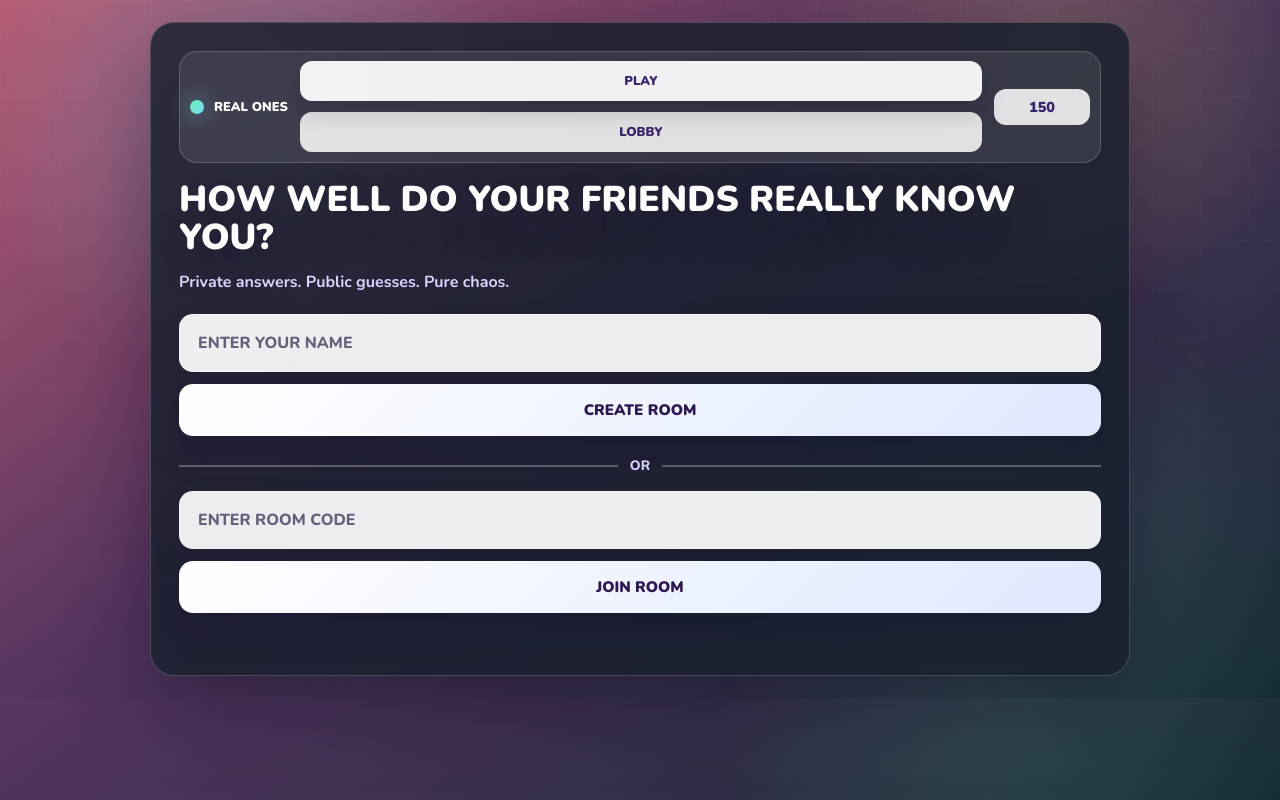
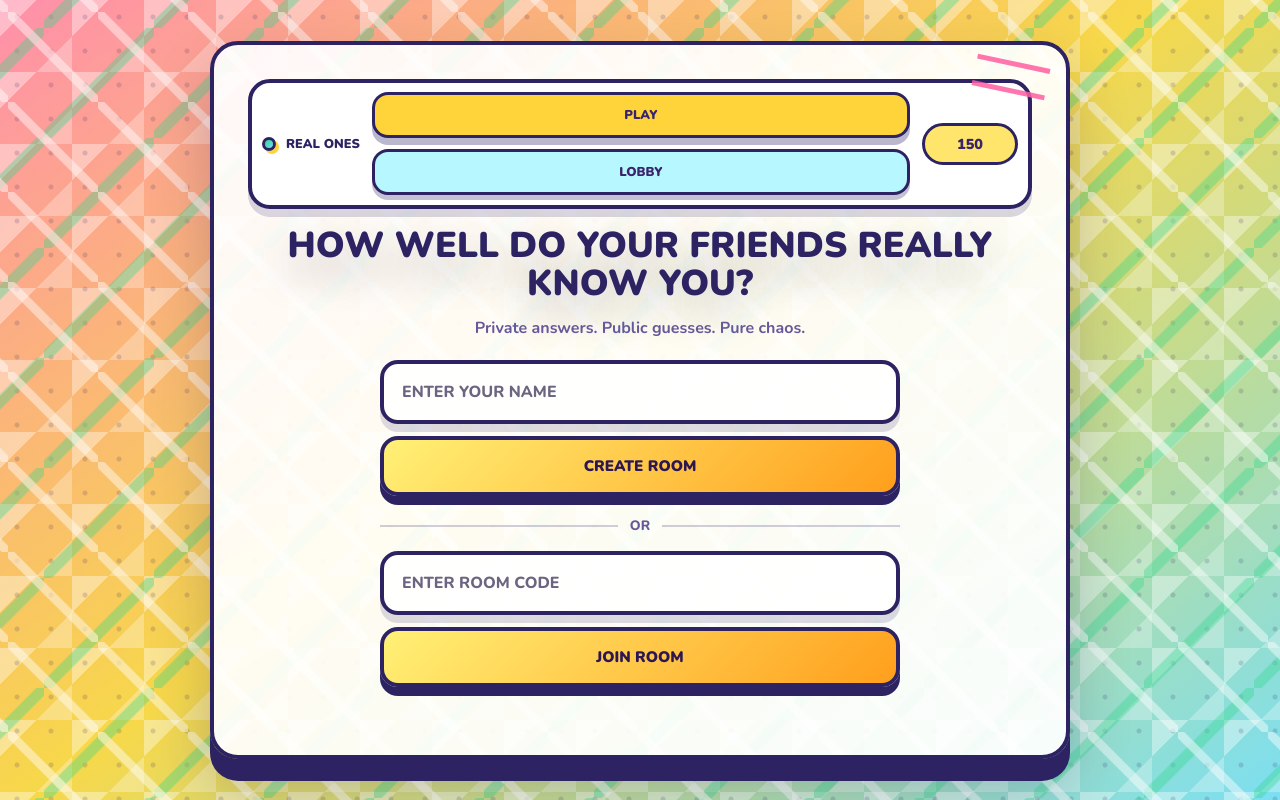
Before and after one commit to SuperDA14/real-ones, a website: page public/index.html in a window 1280 px wide. Drawn offline with nearby package versions, Linux system fonts and the light colour scheme; no server answers.

Commit message:
Update game

```diff
--- a/public/index.html
+++ b/public/index.html
@@ -8,23 +8,24 @@
     @import url('https://fonts.googleapis.com/css2?family=Nunito:wght@500;700;800;900&display=swap');
 
     :root {
-      --bg-1: #142a34;
-      --bg-2: #53345f;
-      --bg-3: #b65b73;
-      --panel: rgba(24, 31, 46, 0.84);
-      --card: rgba(255, 255, 255, 0.1);
+      --bg-1: #7bdff2;
+      --bg-2: #f7d84a;
+      --bg-3: #ff8fab;
+      --ink: #2d2363;
+      --panel: rgba(255, 255, 255, 0.92);
+      --card: #fff7d6;
       --primary: #ffffff;
-      --primary-dark: #e8e1ff;
-      --secondary: #fff3bd;
-      --accent: #77ddff;
-      --green: #6af0a8;
-      --pink: #ff75bd;
-      --red: #ff6c7d;
-      --gold: #ffdd66;
-      --text: #ffffff;
-      --muted: #dcd2ff;
-      --shadow: 0 28px 80px rgba(14, 7, 32, 0.35);
-      --soft-border: 1px solid rgba(255, 255, 255, 0.18);
+      --primary-dark: #eaf5ff;
+      --secondary: #fff3a6;
+      --accent: #16b8f3;
+      --green: #31d88b;
+      --pink: #ff5fa2;
+      --red: #ff5d66;
+      --gold: #ffd43b;
+      --text: #2d2363;
+      --muted: #66589a;
+      --shadow: 0 22px 0 #2d2363, 0 30px 60px rgba(45, 35, 99, 0.24);
+      --soft-border: 4px solid var(--ink);
     }
 
     * { box-sizing: border-box; }
@@ -34,10 +35,9 @@
       min-height: 100%;
       font-family: "Nunito", system-ui, -apple-system, BlinkMacSystemFont, "Segoe UI", sans-serif;
       background:
-        radial-gradient(circle at 20% 15%, rgba(119,221,255,0.24) 0, transparent 24%),
-        radial-gradient(circle at 82% 8%, rgba(255,221,102,0.2) 0, transparent 22%),
-        radial-gradient(circle at 80% 85%, rgba(106,240,168,0.14) 0, transparent 26%),
-        linear-gradient(145deg, var(--bg-3) 0%, var(--bg-2) 45%, var(--bg-1) 100%);
+        linear-gradient(135deg, rgba(255,255,255,0.38) 25%, transparent 25%) 0 0 / 72px 72px,
+        linear-gradient(135deg, transparent 75%, rgba(255,255,255,0.28) 75%) 0 0 / 72px 72px,
+        linear-gradient(145deg, var(--bg-3) 0%, var(--bg-2) 48%, var(--bg-1) 100%);
       color: var(--text);
       letter-spacing: 0;
     }
@@ -46,6 +46,7 @@
       display: flex;
       align-items: center;
       justify-content: center;
+      min-height: 100vh;
       padding: 22px;
       position: relative;
       overflow-x: hidden;
@@ -56,25 +57,38 @@
       position: fixed;
       inset: 0;
       background-image:
-        linear-gradient(rgba(255,255,255,0.08) 1px, transparent 1px),
-        linear-gradient(90deg, rgba(255,255,255,0.08) 1px, transparent 1px);
-      background-size: 48px 48px;
-      mask-image: linear-gradient(to bottom, rgba(0,0,0,0.7), transparent);
-      opacity: 0.42;
+        linear-gradient(45deg, transparent 46%, rgba(255,255,255,0.65) 47%, rgba(255,255,255,0.65) 53%, transparent 54%),
+        linear-gradient(-45deg, transparent 46%, rgba(49,216,139,0.52) 47%, rgba(49,216,139,0.52) 53%, transparent 54%),
+        radial-gradient(circle, rgba(45,35,99,0.24) 2px, transparent 3px);
+      background-size: 90px 90px, 110px 110px, 34px 34px;
+      background-position: 8px 12px, 44px 28px, 0 0;
+      opacity: 0.7;
       pointer-events: none;
     }
 
     .screen {
-      width: min(100%, 980px);
+      width: min(100%, 860px);
       background: var(--panel);
       border: var(--soft-border);
-      border-radius: 24px;
+      border-radius: 28px;
       box-shadow: var(--shadow);
-      padding: 28px;
+      padding: 34px;
       position: relative;
       z-index: 1;
       overflow: hidden;
-      backdrop-filter: blur(18px);
+      text-align: center;
+    }
+
+    .screen::before {
+      content: "";
+      position: absolute;
+      top: 16px;
+      right: 18px;
+      width: 74px;
+      height: 22px;
+      border-block: 5px solid rgba(255,95,162,0.85);
+      transform: rotate(12deg);
+      pointer-events: none;
     }
 
     .hidden { display: none !important; }
@@ -86,9 +100,10 @@
       gap: 12px;
       margin-bottom: 18px;
       padding: 10px;
-      background: rgba(255,255,255,0.09);
+      background: #ffffff;
       border: var(--soft-border);
-      border-radius: 18px;
+      border-radius: 22px;
+      box-shadow: 0 8px 0 rgba(45,35,99,0.18);
     }
 
     .mini-brand {
@@ -107,7 +122,8 @@
       height: 14px;
       border-radius: 999px;
       background: linear-gradient(135deg, var(--green), #7ad6ff);
-      box-shadow: 0 0 22px rgba(119, 221, 255, 0.7);
+      border: 3px solid var(--ink);
+      box-shadow: 3px 3px 0 var(--gold);
     }
 
     .nav-cluster {
@@ -119,11 +135,11 @@
     }
 
     .nav-tab {
-      background: rgba(255,255,255,0.85);
+      background: #b7f7ff;
       color: #38256b;
-      border: 0;
-      box-shadow: none;
-      border-radius: 12px;
+      border: 3px solid var(--ink);
+      box-shadow: 0 5px 0 rgba(45,35,99,0.28);
+      border-radius: 16px;
       padding: 11px 16px;
       min-width: 110px;
       font-size: 0.8rem;
@@ -134,9 +150,9 @@
     }
 
     .nav-tab.active {
-      background: rgba(255,255,255,0.93);
+      background: var(--gold);
       transform: translateY(-1px);
-      box-shadow: 0 10px 24px rgba(18, 10, 42, 0.2);
+      box-shadow: 0 7px 0 rgba(45,35,99,0.32);
     }
 
     .coin-badge {
@@ -144,10 +160,10 @@
       align-items: center;
       gap: 8px;
       padding: 8px 12px;
-      background: rgba(255,255,255,0.85);
+      background: #ffe56b;
       color: #38256b;
-      border: 0;
-      border-radius: 12px;
+      border: 3px solid var(--ink);
+      border-radius: 999px;
       font-size: 0.9rem;
       font-weight: 900;
       min-width: 96px;
@@ -163,6 +179,8 @@
       margin-bottom: 14px;
       text-shadow: 0 18px 44px rgba(18, 10, 42, 0.28);
       font-weight: 900;
+      max-width: 780px;
+      margin-inline: auto;
     }
 
     h2 {
@@ -171,6 +189,16 @@
       text-transform: uppercase;
       margin-bottom: 12px;
       font-weight: 900;
+      max-width: 760px;
+      margin-inline: auto;
+    }
+
+    h3 {
+      font-size: 1rem;
+      line-height: 1.2;
+      text-transform: uppercase;
+      font-weight: 900;
+      color: var(--muted);
     }
 
     .subtitle {
@@ -179,9 +207,17 @@
       margin-bottom: 20px;
       font-size: 1rem;
       font-weight: 700;
+      max-width: 620px;
+      margin-inline: auto;
+      margin-bottom: 20px;
     }
 
-    .stack { display: grid; gap: 12px; }
+    .stack {
+      display: grid;
+      gap: 12px;
+      width: min(100%, 520px);
+      margin-inline: auto;
+    }
 
     input, button {
       width: 100%;
@@ -193,9 +229,9 @@
       background: rgba(255,255,255,0.92);
       color: #2d1e54;
       padding: 17px 18px;
-      border: 1px solid rgba(255,255,255,0.45);
-      border-radius: 14px;
-      box-shadow: 0 12px 30px rgba(18, 10, 42, 0.14);
+      border: 4px solid var(--ink);
+      border-radius: 18px;
+      box-shadow: 0 8px 0 rgba(45,35,99,0.16);
       outline: none;
       text-transform: uppercase;
       font-size: 1rem;
@@ -209,15 +245,15 @@
 
     input:focus {
       background: #fff;
-      box-shadow: 0 0 0 4px rgba(119,221,255,0.28), 0 12px 30px rgba(18, 10, 42, 0.14);
+      box-shadow: 0 0 0 5px rgba(22,184,243,0.28), 0 8px 0 rgba(45,35,99,0.16);
     }
 
     button {
-      background: linear-gradient(135deg, #ffffff, #dfe8ff);
+      background: linear-gradient(135deg, #fff176, #ff9f1c);
       color: #2c1753;
-      border: 0;
-      border-radius: 14px;
-      box-shadow: 0 16px 34px rgba(18, 10, 42, 0.24);
+      border: 4px solid var(--ink);
+      border-radius: 18px;
+      box-shadow: 0 9px 0 #2d2363;
       padding: 16px 18px;
       cursor: pointer;
       text-transform: uppercase;
@@ -229,16 +265,16 @@
     button:hover {
       transform: translateY(-2px);
       filter: brightness(1.02);
-      box-shadow: 0 20px 42px rgba(18, 10, 42, 0.3);
+      box-shadow: 0 11px 0 #2d2363;
     }
 
     button:active {
       transform: translateY(1px);
-      box-shadow: 0 10px 22px rgba(18, 10, 42, 0.22);
+      box-shadow: 0 4px 0 #2d2363;
     }
 
     button.secondary {
-      background: rgba(255,255,255,0.8);
+      background: linear-gradient(135deg, #ffffff, #b7f7ff);
     }
 
     .divider {
@@ -257,13 +293,13 @@
       display: block;
       height: 2px;
       flex: 1;
-      background: rgba(255,255,255,0.28);
+      background: rgba(45,35,99,0.22);
     }
 
     .status {
       min-height: 22px;
       margin-top: 12px;
-      color: #ffe38d;
+      color: #b85f00;
       font-size: 0.9rem;
       font-weight: 800;
       line-height: 1.6;
@@ -275,9 +311,9 @@
       padding: 14px 18px;
       background: rgba(255,255,255,0.9);
       color: #2a1d4d;
-      border: 0;
-      border-radius: 16px;
-      box-shadow: 0 16px 34px rgba(18, 10, 42, 0.22);
+      border: 4px solid var(--ink);
+      border-radius: 20px;
+      box-shadow: 0 8px 0 rgba(45,35,99,0.2);
       letter-spacing: 0.2em;
       font-size: clamp(1.2rem, 3vw, 2rem);
       text-transform: uppercase;
@@ -289,15 +325,16 @@
       display: grid;
       gap: 12px;
       margin: 18px 0 20px;
+      text-align: left;
     }
 
     .player-list li {
       display: flex;
       justify-content: space-between;
       align-items: center;
-      background: rgba(255,255,255,0.08);
+      background: #ffffff;
       border: var(--soft-border);
-      border-radius: 14px;
+      border-radius: 18px;
       padding: 13px 16px;
       font-size: 0.92rem;
       font-weight: 900;
@@ -305,17 +342,19 @@
     }
 
     .player-list .badge {
-      color: var(--gold);
+      color: #d67000;
       font-size: 0.78rem;
     }
 
     .card {
       background: var(--card);
       border: var(--soft-border);
-      border-radius: 20px;
-      box-shadow: 0 18px 46px rgba(18, 10, 42, 0.18);
+      border-radius: 24px;
+      box-shadow: 0 10px 0 rgba(45,35,99,0.18);
       padding: 22px;
       margin-top: 18px;
+      max-width: 720px;
+      margin-inline: auto;
     }
 
     .question-counter {
@@ -362,8 +401,8 @@
       margin: 0 auto 22px;
       border-radius: 50%;
       background: rgba(255,255,255,0.1);
-      border: 1px solid rgba(255,255,255,0.2);
-      box-shadow: inset 0 0 28px rgba(119,221,255,0.16), 0 18px 42px rgba(18,10,42,0.24);
+      border: 4px solid var(--ink);
+      box-shadow: inset 0 0 28px rgba(119,221,255,0.3), 0 8px 0 rgba(45,35,99,0.2);
       position: relative;
     }
 
@@ -372,7 +411,7 @@
       width: 58px;
       height: 58px;
       border-radius: 50%;
-      border: 5px solid rgba(255,255,255,0.18);
+      border: 6px solid rgba(45,35,99,0.14);
       border-top-color: var(--accent);
       border-right-color: var(--green);
       animation: spin 0.9s linear infinite;
@@ -399,7 +438,8 @@
       width: 9px;
       height: 9px;
       border-radius: 50%;
-      background: rgba(255,255,255,0.72);
+      background: var(--pink);
+      border: 2px solid var(--ink);
       animation: pulse 1.1s ease-in-out infinite;
     }
 
@@ -419,6 +459,7 @@
       display: grid;
       gap: 10px;
       margin: 18px 0;
+      text-align: left;
     }
 
     .result-item {
@@ -426,9 +467,9 @@
       justify-content: space-between;
       align-items: center;
       gap: 12px;
-      background: rgba(255,255,255,0.05);
+      background: #ffffff;
       border: var(--soft-border);
-      border-radius: 14px;
+      border-radius: 18px;
       padding: 12px 14px;
       font-size: 0.88rem;
       font-weight: 800;
@@ -437,7 +478,7 @@
 
     .result-item.matched {
       border-color: rgba(106,240,168,0.8);
-      background: rgba(106,240,168,0.08);
+      background: #d9ffeb;
     }
 
     .result-meta {
@@ -458,9 +499,9 @@
       display: inline-block;
       padding: 8px 12px;
       background: rgba(255,221,102,0.2);
-      border: 1px solid rgba(255,221,102,0.6);
+      border: 4px solid var(--ink);
       border-radius: 999px;
-      color: #ffeb9b;
+      color: var(--ink);
       font-size: 0.82rem;
       font-weight: 900;
       text-transform: uppercase;
@@ -471,6 +512,7 @@
       display: grid;
       gap: 12px;
       margin: 18px 0 20px;
+      text-align: left;
     }
 
     .leaderboard-item {
@@ -478,9 +520,9 @@
       justify-content: space-between;
       align-items: center;
       gap: 10px;
-      background: rgba(255,255,255,0.06);
+      background: #ffffff;
       border: var(--soft-border);
-      border-radius: 14px;
+      border-radius: 18px;
       padding: 14px 16px;
       font-size: 0.92rem;
       font-weight: 900;
@@ -489,7 +531,7 @@
 
     .leaderboard-item.winner {
       border-color: rgba(255,221,102,0.8);
-      background: rgba(255,221,102,0.08);
+      background: #fff3a6;
     }
 
     .leaderboard-rank {
@@ -498,9 +540,9 @@
       display: inline-flex;
       align-items: center;
       justify-content: center;
-      background: rgba(255,255,255,0.15);
-      border: 1px solid rgba(255,255,255,0.2);
-      border-radius: 12px;
+      background: #b7f7ff;
+      border: 3px solid var(--ink);
+      border-radius: 14px;
       font-size: 0.88rem;
     }
 
@@ -631,7 +673,7 @@
     function setStatus(message, isError = false) {
       const status = document.getElementById('status');
       status.textContent = message;
-      status.style.color = isError ? '#ff8a8a' : '#ffd166';
+      status.style.color = isError ? '#d7264f' : '#b85f00';
     }
 
     function showScreen(id) {
```
Also changed, not shown: 1 other file.
